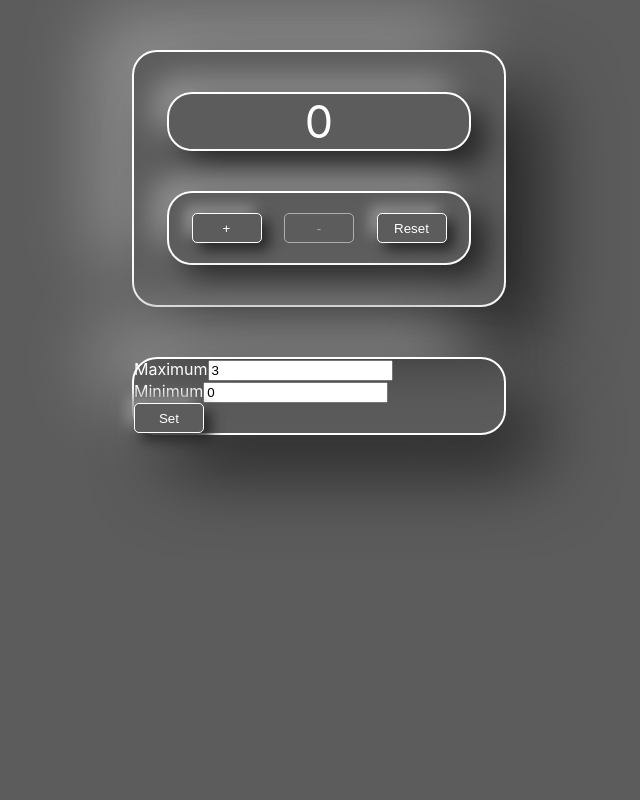
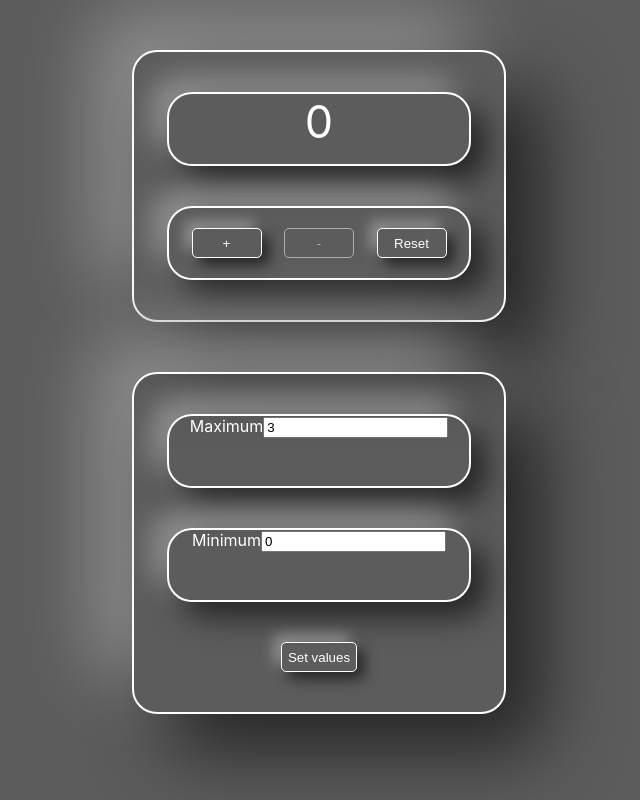
Before and after one commit to AntonRybakou/counter, a React (Create React App) app: page / in a window 1280 px wide. Shown: the whole page, without its empty margins (321-961 px from the left). Built offline with nearby package versions, Linux system fonts and the light colour scheme.

Commit message:
feat: add some css

```diff
--- a/src/App.css
+++ b/src/App.css
@@ -1,34 +1,26 @@
+
 .App {
+
+  width: 370px;
+
   margin: 50px auto;
-  width: 370px;
   border: 2px solid white;
-
   border-radius: 25px;
   box-shadow:  37px 37px 74px #252525,
   -37px -37px 74px #939393;
 }
 
 .buttons {
-  margin: 40px auto;
   width: 300px;
   height: 70px;
-  border: 2px solid white;
-
-  border-radius: 25px;
-  box-shadow:  15px 15px 30px #252525,
-  -15px -15px 30px #939393;
 
   display: flex;
   justify-content: space-evenly;
   align-items: center;
+
+  margin: 40px auto;
+  border: 2px solid white;
+  border-radius: 25px;
+  box-shadow:  15px 15px 30px #252525,
+  -15px -15px 30px #939393;
 }
-
-.Set {
-  margin: 50px auto;
-  width: 370px;
-  border: 2px solid white;
-
-  border-radius: 25px;
-  box-shadow:  37px 37px 74px #252525,
-  -37px -37px 74px #939393;
-}
--- a/src/App.tsx
+++ b/src/App.tsx
@@ -2,7 +2,7 @@ import React, {useState} from 'react';
 import './App.css';
 import {Counter} from './components/Counter/Counter'
 import {Button} from "./components/Button/Button";
-import {Input} from "./components/Input/Input";
+import {SettingsPanel} from "./components/SettingsPanel/SettingsPanel";
 
 function App() {
     const [state, setState] = useState(0)
@@ -31,32 +31,29 @@ function App() {
         localStorage.setItem('max', JSON.stringify(max));
     }
 
-
     return (
         <>
             <div className="App">
-                <Counter data={state} endCount={max}/>
+                <Counter data={state}
+                         endCount={max}/>
+
                 <div className='buttons'>
-                    <Button name={'+'} callBack={increment} disable={state >= max}/>
-                    <Button name={'-'} callBack={decrement} disable={state <= min}/>
-                    <Button name={'Reset'} callBack={reset}/>
+                    <Button name={'+'}
+                            callBack={increment}
+                            disable={state >= max}/>
+                    <Button name={'-'}
+                            callBack={decrement}
+                            disable={state <= min}/>
+                    <Button name={'Reset'}
+                            callBack={reset}/>
                 </div>
             </div>
 
-            <div className="Set">
-
-                <div className="Max">
-                    Maximum
-                    <Input value={max} callBack={resetMax} type={'number'}/>
-                </div>
-
-                <div className="Min">
-                    Minimum
-                    <Input value={min} callBack={resetMin} type={'number'}/>
-                </div>
-
-                <Button name={'Set'} callBack={setLocalStorage}/>
-            </div>
+            <SettingsPanel min={min}
+                           max={max}
+                           resetMin={resetMin}
+                           resetMax={resetMax}
+                           setLocalStorage={setLocalStorage}/>
         </>
     );
 }
--- a/src/components/Button/Button.module.css
+++ b/src/components/Button/Button.module.css
@@ -1,6 +1,6 @@
 .button {
-    width: 70px;
-    height: 30px;
+    min-width: 70px;
+    min-height: 30px;
     color: white;
     border: 1px solid white;
 
--- a/src/components/Counter/Counter.module.css
+++ b/src/components/Counter/Counter.module.css
@@ -1,11 +1,13 @@
 .count {
-    margin: 40px auto;
+
     width: 300px;
+    height: 70px;
     border: 2px solid white;
 
     font-size: 45px;
     text-align: center;
 
+    margin: 40px auto;
     border-radius: 25px;
     box-shadow:  15px 15px 30px #252525,
     -15px -15px 30px #939393;
--- /dev/null
+++ b/src/components/SettingsPanel/SettingsPanel.module.css
@@ -0,0 +1,41 @@
+.Set {
+    width: 370px;
+
+    margin: 50px auto;
+    border: 2px solid white;
+    border-radius: 25px;
+    box-shadow:  37px 37px 74px #252525,
+    -37px -37px 74px #939393;
+}
+
+.maxBlock {
+    width: 300px;
+    height: 70px;
+
+    text-align: center;
+
+    margin: 40px auto;
+    border: 2px solid white;
+    border-radius: 25px;
+    box-shadow:  15px 15px 30px #252525,
+    -15px -15px 30px #939393;
+}
+
+.minBlock {
+    width: 300px;
+    height: 70px;
+
+    text-align: center;
+
+    margin: 40px auto;
+    border: 2px solid white;
+    border-radius: 25px;
+    box-shadow:  15px 15px 30px #252525,
+    -15px -15px 30px #939393;
+}
+
+.buttonBlock {
+    margin: 40px auto;
+
+    text-align: center;
+}
--- /dev/null
+++ b/src/components/SettingsPanel/SettingsPanel.tsx
@@ -0,0 +1,32 @@
+import React from 'react';
+import style from './SettingsPanel.module.css';
+import {Input} from "../Input/Input";
+import {Button} from "../Button/Button";
+
+type SettingsPanelPropsType = {
+    min: number,
+    max: number,
+    resetMin: (value: number) => void,
+    resetMax: (value: number) => void,
+    setLocalStorage: () => void
+}
+
+export const SettingsPanel: React.FC<SettingsPanelPropsType> = ({min, max, resetMin, resetMax, setLocalStorage}) => {
+    return (
+        <div className={style.Set}>
+            <div className={style.maxBlock}>
+                <span className={style.maxTitle}>Maximum</span>
+                <Input value={max} callBack={resetMax} type={'number'}/>
+            </div>
+
+            <div className={style.minBlock}>
+                <span className={style.minTitle}>Minimum</span>
+                <Input value={min} callBack={resetMin} type={'number'}/>
+            </div>
+
+            <div className={style.buttonBlock}>
+                <Button name={'Set values'} callBack={setLocalStorage}/>
+            </div>
+        </div>
+    );
+}
--- a/src/index.css
+++ b/src/index.css
@@ -1,3 +1,5 @@
+@import-normalize;
+
 body {
   margin: 0;
   font-family: -apple-system, BlinkMacSystemFont, 'Segoe UI', 'Roboto', 'Oxygen',
@@ -8,6 +10,7 @@ body {
   background-color: #5c5c5c;
   color: white;
 
+  box-sizing: border-box;
 }
 
 code {
```
